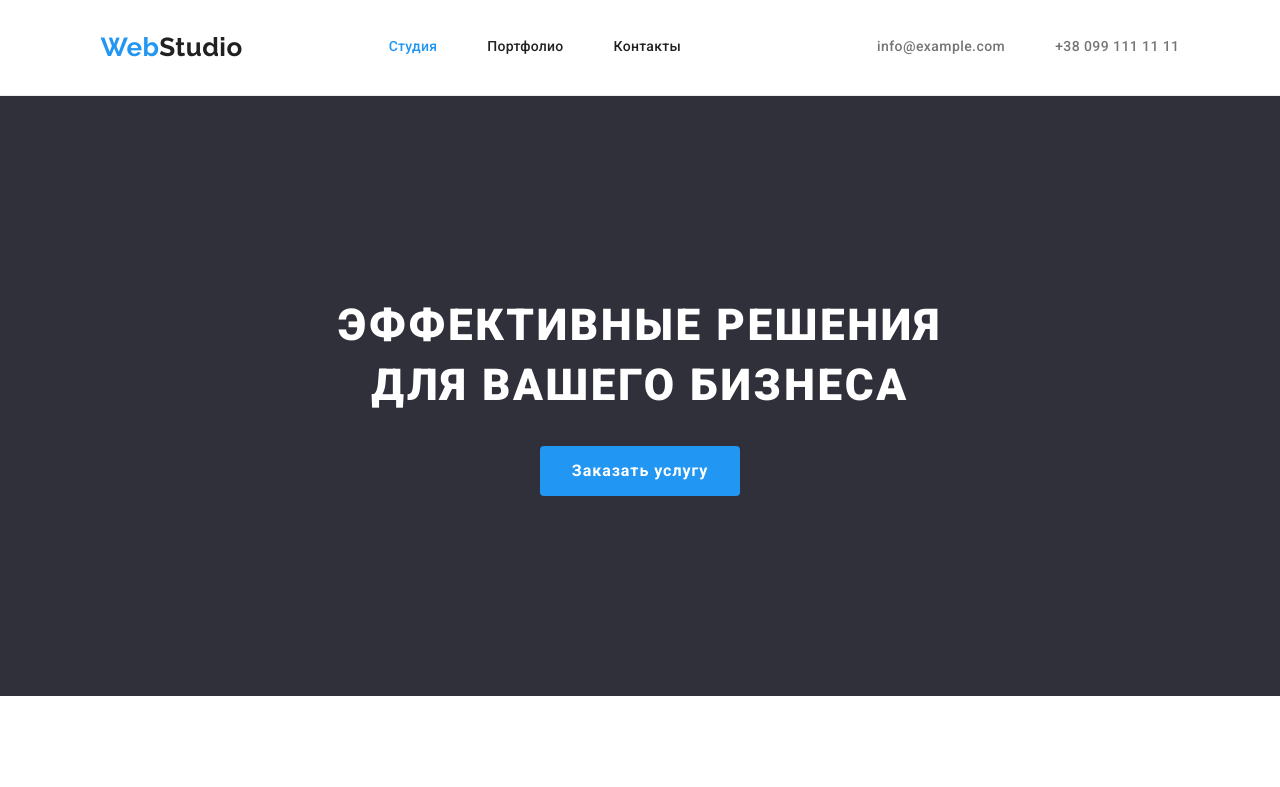
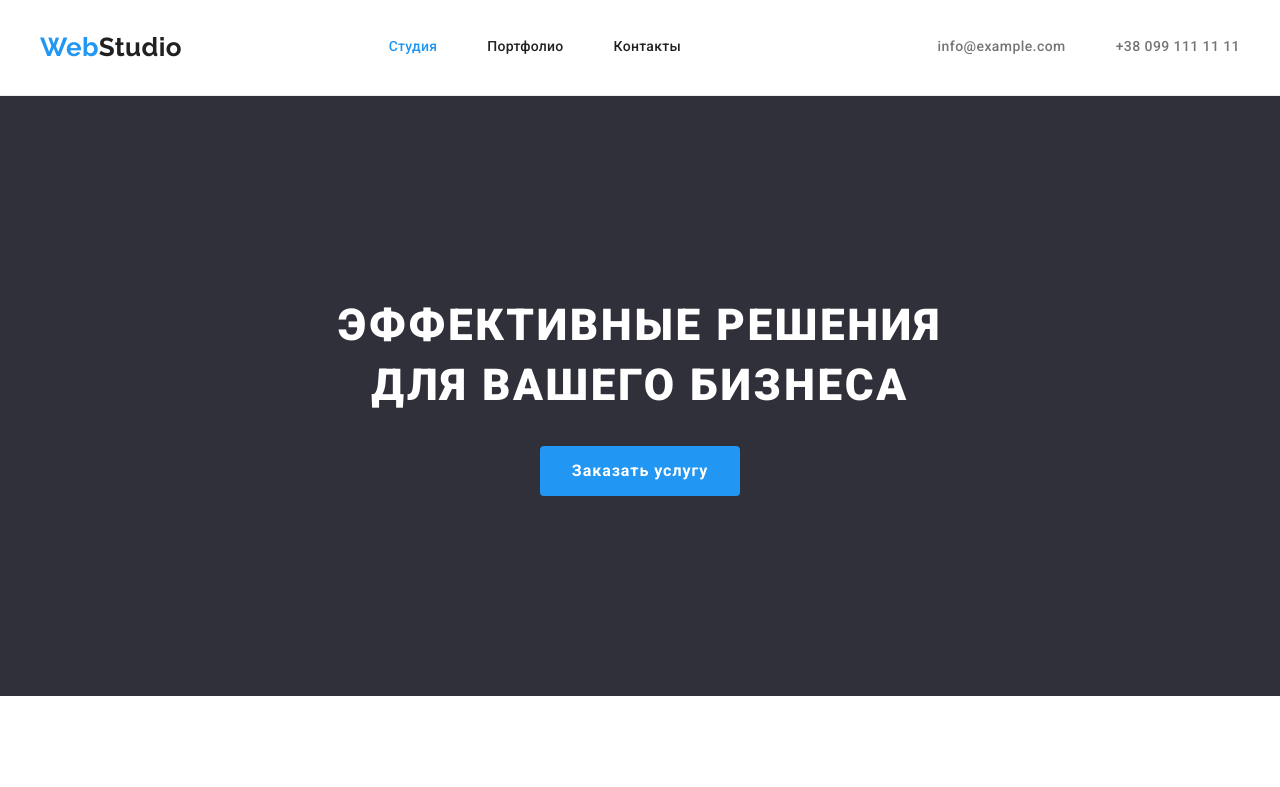
Before and after one commit to TatianaChepovaya/goit-markup-hw-03, a plain HTML site: page index.html in a window 1280 px wide. Shown: the top 787 px of the page. Drawn offline with nearby package versions, Linux system fonts and the light colour scheme.

Commit message:
Update style.css

```diff
--- a/css/style.css
+++ b/css/style.css
@@ -62,7 +62,7 @@ header {
 .nav {
   display: flex;
   flex-direction: row;
-  justify-content: space-around;
+  justify-content: space-between;
   align-items: center;
 }
 .features-list,
@@ -206,6 +206,7 @@ footer {
   padding-top: 60px;
 }
 .contact {
+  padding: 0 15px;
 }
 footer .logo {
   color: var(--main-light-color);
```
